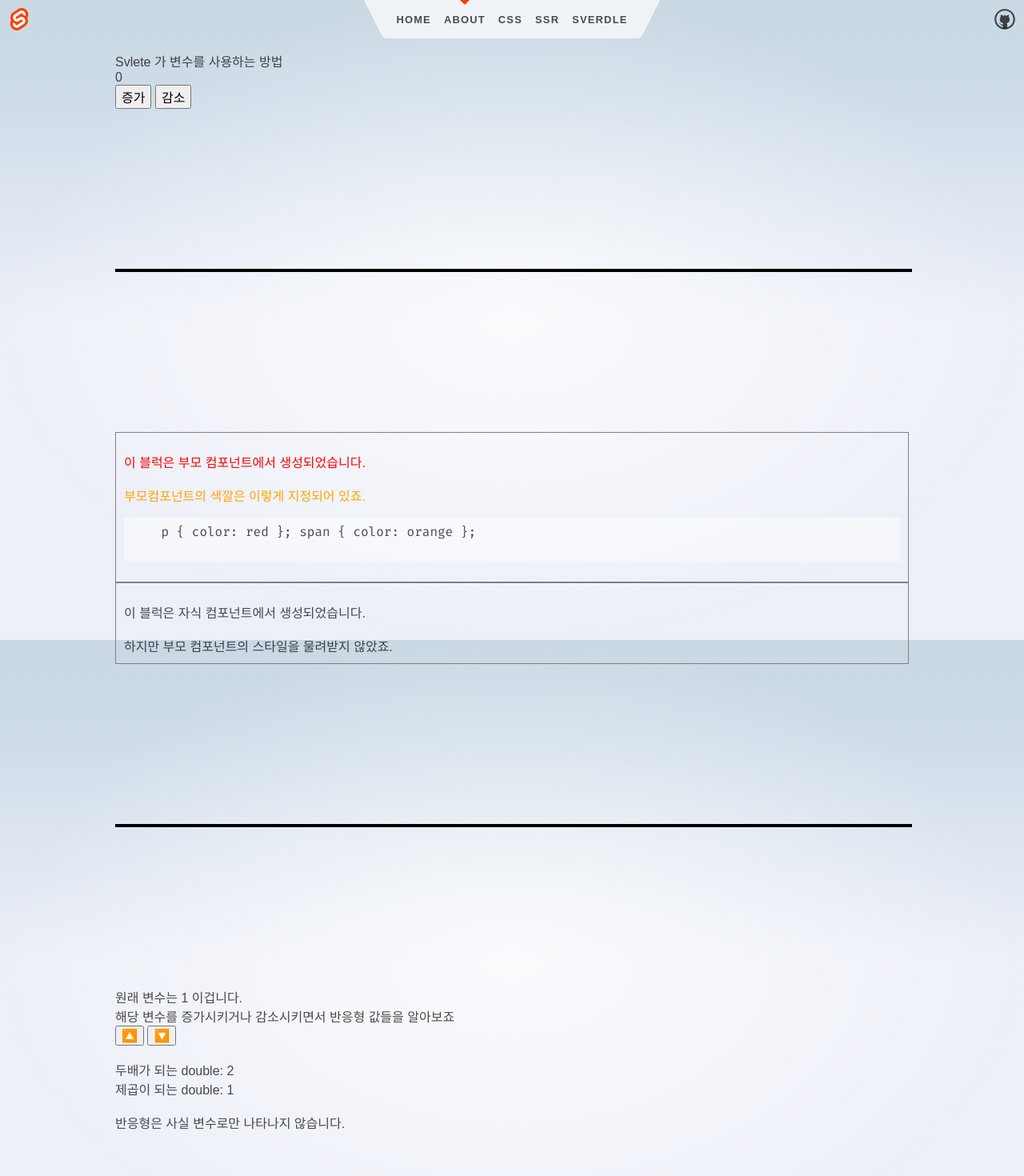
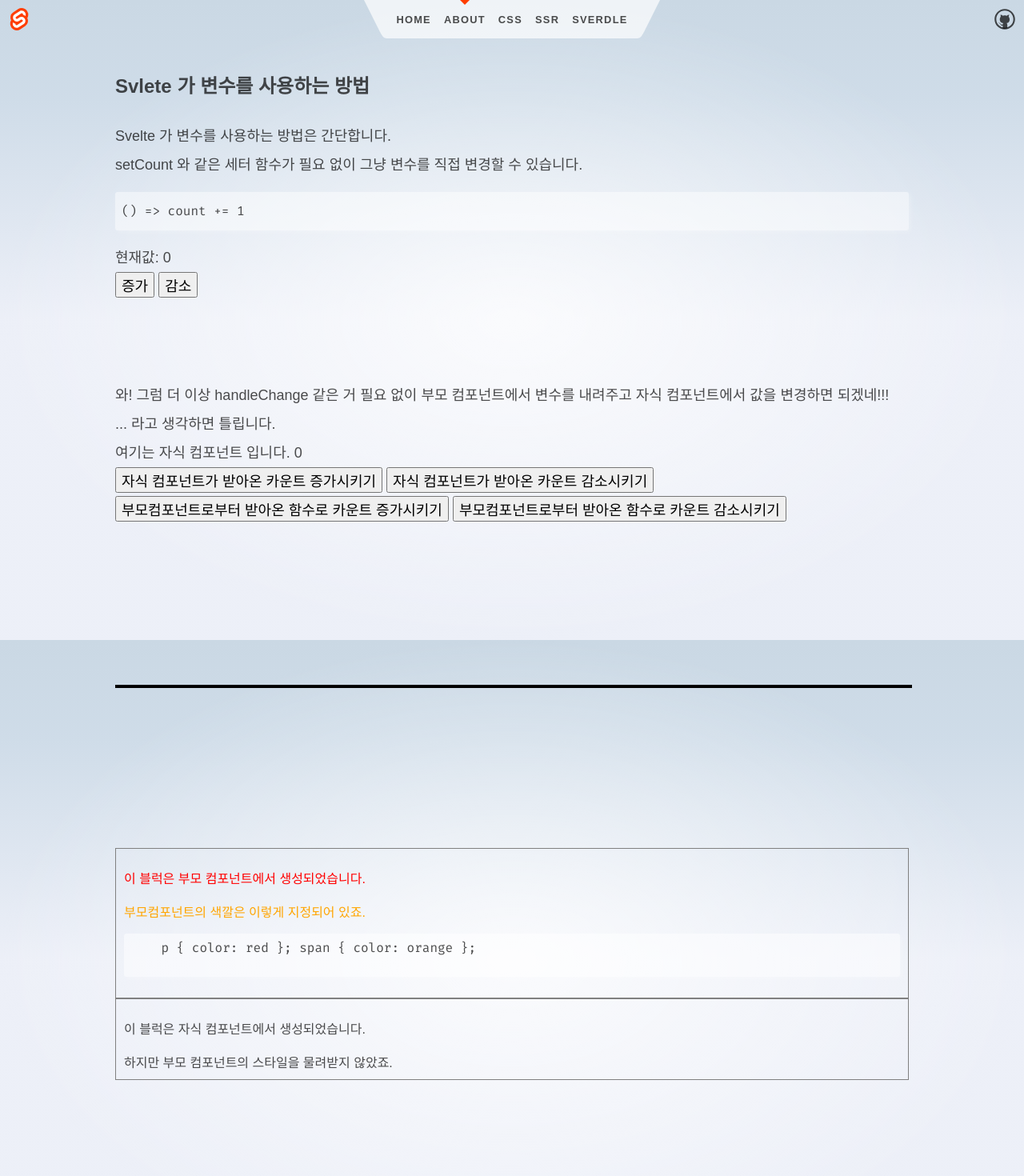
Before and after one commit to REXIANN/my-svelte-app, a SvelteKit app: page /about in a window 1280 px wide. Shown: the top 1470 px of the page at 80% size. Built offline with nearby package versions, Linux system fonts and the light colour scheme.

Commit message:
add styles for about page

```diff
--- a/src/components/about/Assignment.svelte
+++ b/src/components/about/Assignment.svelte
@@ -45,5 +45,10 @@
 	button {
 		width: 200px;
 		padding: 5px;
+		cursor: pointer;
+	}
+
+	div {
+		font-size: 20px;
 	}
 </style>
--- /dev/null
+++ b/src/components/about/Counter.svelte
@@ -0,0 +1,41 @@
+<script lang="ts">
+	export let count: number;
+	export let increase: () => void;
+	export let decrease: () => void;
+</script>
+
+<div class="header">
+	와! 그럼 더 이상 handleChange 같은 거 필요 없이 부모 컴포넌트에서 변수를 내려주고 자식
+	컴포넌트에서 값을 변경하면 되겠네!!!
+</div>
+<div>... 라고 생각하면 틀립니다.</div>
+
+<div>여기는 자식 컴포넌트 입니다. {count}</div>
+
+<div>
+	<button
+		on:click={() => {
+			count += 1;
+		}}
+	>
+		자식 컴포넌트가 받아온 카운트 증가시키기</button
+	>
+	<button
+		on:click={() => {
+			count -= 1;
+		}}
+	>
+		자식 컴포넌트가 받아온 카운트 감소시키기</button
+	>
+</div>
+
+<div>
+	<button on:click={increase}> 부모컴포넌트로부터 받아온 함수로 카운트 증가시키기</button>
+	<button on:click={decrease}> 부모컴포넌트로부터 받아온 함수로 카운트 감소시키기</button>
+</div>
+
+<style>
+	.header {
+		margin-top: 100px;
+	}
+</style>
--- a/src/components/about/Reactivity.svelte
+++ b/src/components/about/Reactivity.svelte
@@ -3,24 +3,35 @@
 
 	$: double = target * 2;
 	$: square = target * target;
+	$: pi = target * 3.14;
 
-	$: console.log('변경!!'); // put target
+	$: console.log('변경!!'); // This doesn't work
+	$: console.log('변경!!', target);
 
-	$: if (target > 5) {
+	$: if (target > 10) {
 		alert('변수가 너무 크네요');
 		target = 0;
 	}
 </script>
 
+<div>이번에는 해당 변수를 증가시키거나 감소시키면서 반응형 값들을 알아보죠</div>
 <div>원래 변수는 {target} 이겁니다.</div>
 
-<div>해당 변수를 증가시키거나 감소시키면서 반응형 값들을 알아보죠</div>
 <div>
 	<button on:click={() => (target += 1)}>🔼</button>
 	<button on:click={() => (target -= 1)}>🔽</button>
 </div>
 <br />
 <div>두배가 되는 double: {double}</div>
-<div>제곱이 되는 double: {square}</div>
+<div>제곱이 되는 square: {square}</div>
+<div>지름을 구하는 PI 값: {pi}</div>
 <br />
 <div>반응형은 사실 변수로만 나타나지 않습니다.</div>
+<div>콘솔창을 한번 열어볼까요?</div>
+
+<style>
+	div {
+		font-size: 20px;
+		line-height: 2;
+	}
+</style>
--- a/src/routes/about/+page.svelte
+++ b/src/routes/about/+page.svelte
@@ -1,9 +1,17 @@
-<script>
+<script lang="ts">
+	import Counter from '$components/about/Counter.svelte';
 	import Parent from '$components/about/Parent.svelte';
 	import Reactivity from '$components/about/Reactivity.svelte';
 	import Assignment from '$components/about/Assignment.svelte';
 
 	let count = 0;
+	const increase = () => {
+		count++;
+	};
+
+	const decrease = () => {
+		count -= 1;
+	};
 </script>
 
 <svelte:head>
@@ -12,8 +20,11 @@
 </svelte:head>
 
 <div>
-	<div>Svlete 가 변수를 사용하는 방법</div>
-	<div>{count}</div>
+	<h2>Svlete 가 변수를 사용하는 방법</h2>
+	<div>Svelte 가 변수를 사용하는 방법은 간단합니다.</div>
+	<div>setCount 와 같은 세터 함수가 필요 없이 그냥 변수를 직접 변경할 수 있습니다.</div>
+	<div><pre>() => count += 1</pre></div>
+	<div>현재값: {count}</div>
 	<button
 		on:click={() => {
 			count += 1;
@@ -24,14 +35,11 @@
 			count -= 1;
 		}}>감소</button
 	>
+	<Counter {increase} {count} {decrease} />
 </div>
-
 <hr />
-
 <Parent />
-
 <hr />
-
 <Reactivity />
 <hr />
 <Assignment />
@@ -42,4 +50,14 @@
 		width: 100%;
 		border: 2px solid black;
 	}
+
+	h2 {
+		font-size: 24px;
+		font-weight: bold;
+	}
+
+	div {
+		font-size: 18px;
+		line-height: 2;
+	}
 </style>
--- a/src/routes/css/+page.svelte
+++ b/src/routes/css/+page.svelte
@@ -4,7 +4,7 @@
 	import { fly, fade, slide } from 'svelte/transition';
 	import { backInOut } from 'svelte/easing';
 
-	let visible1: boolean = true;
+	let visible1: boolean = false;
 	let visible2: boolean = false;
 	let visible3: boolean = false;
 
```
Also changed, not shown: src/routes/css/spin.ts (deleted, +0 -20 lines).
